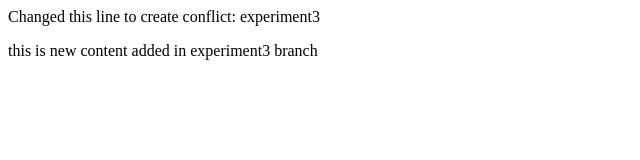
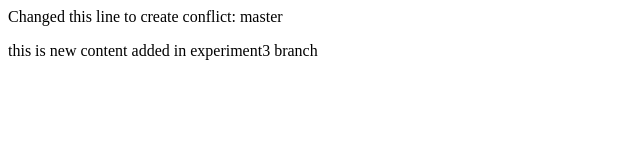
Before and after one commit to codinglucid/newproject, a plain HTML site: page index.html in a window 1280 px wide. Shown: the full height of the page, 0-640 px from the left. Drawn offline with Linux system fonts and the light colour scheme.

Commit message:
changed code in master

```diff
--- a/index.html
+++ b/index.html
@@ -1,2 +1,2 @@
-<p>Changed this line to create conflict: experiment3</p>
+<p>Changed this line to create conflict: master</p>
 <p>this is new content added in experiment3 branch</p>
```
